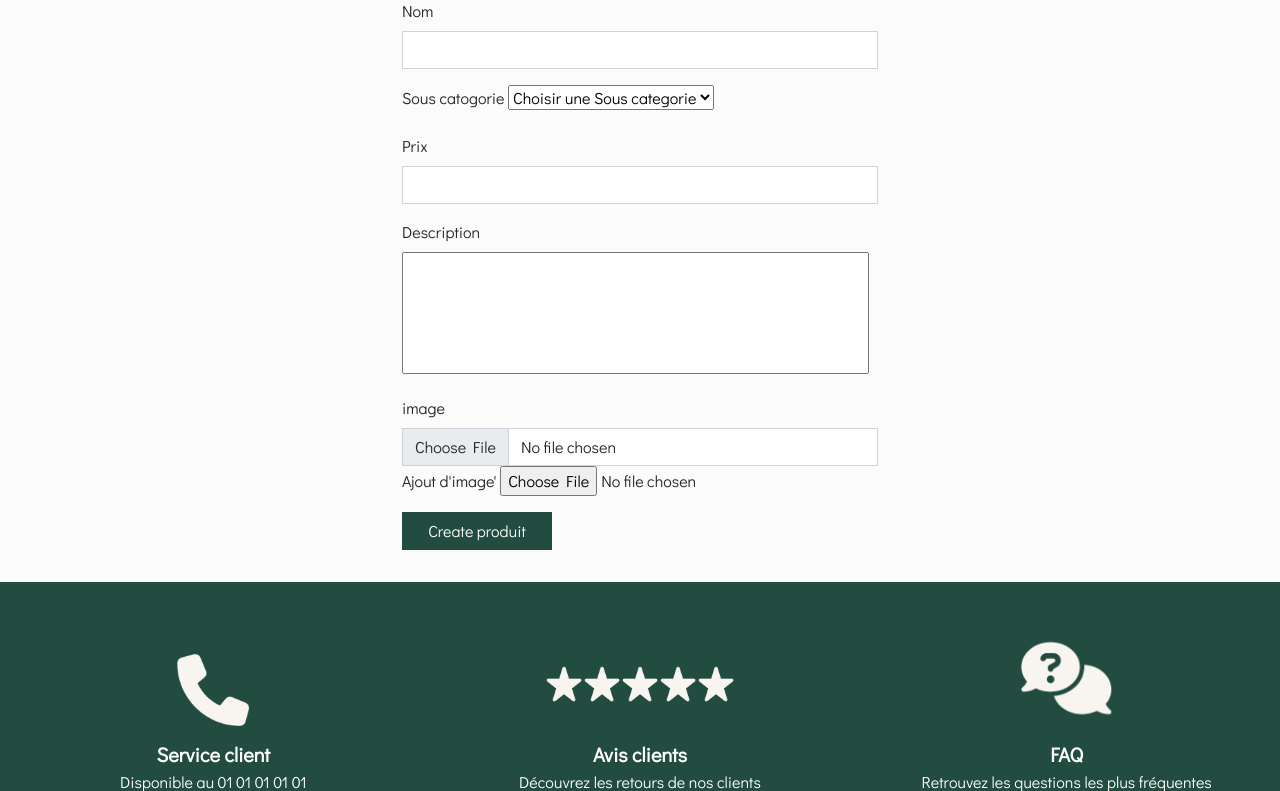
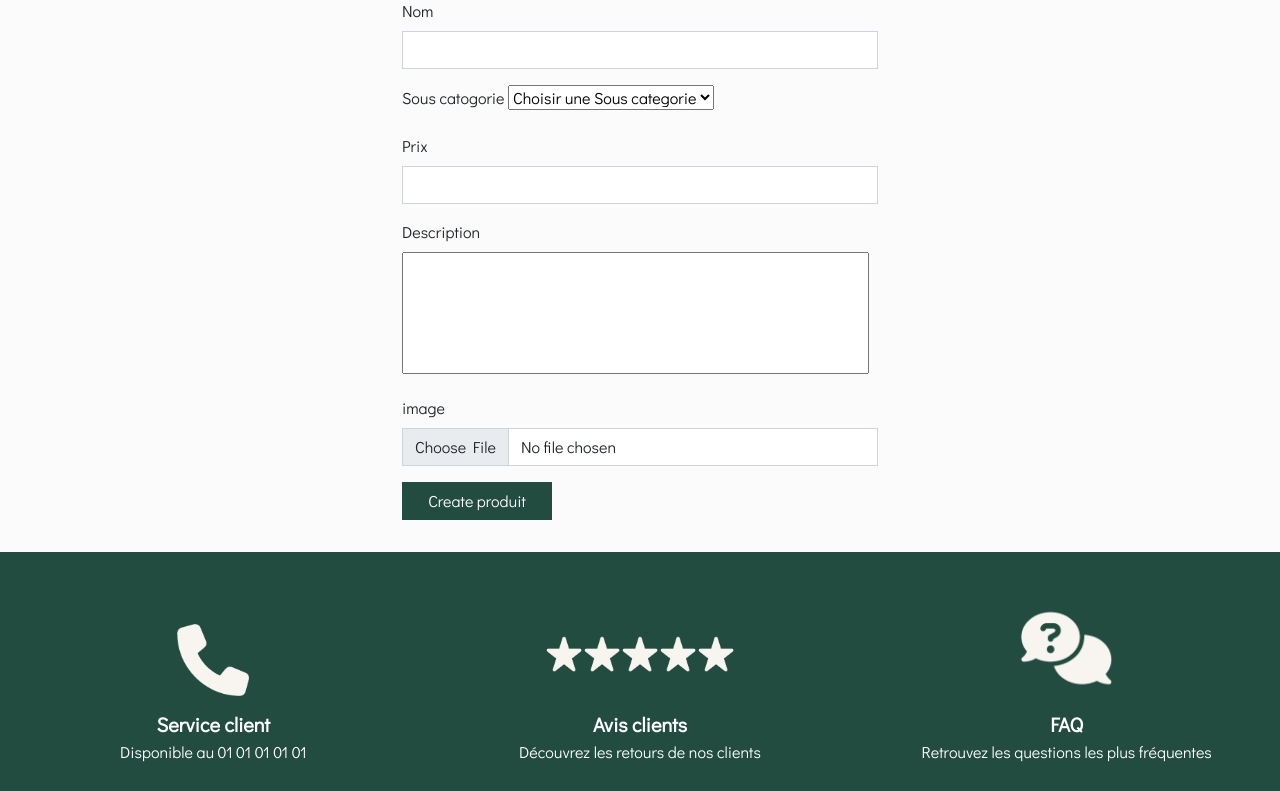
Before and after one commit to WildCodeSchool/2023-02-PHP-Bordeaux-SwiftForce, a PHP site: template src/View/product/addProduct.html.twig in a window 1280 px wide. Shown: the part 178-969 px from the top of the page. Run offline with PHP 8.4, Linux system fonts and the light colour scheme; the template is opened without the code that fills it, so the values that code supplies are empty; some libraries are stand-ins or nearby versions.

Commit message:
last update form

```diff
--- a/src/View/product/_form.html.twig
+++ b/src/View/product/_form.html.twig
@@ -31,8 +31,6 @@
             <div class="mb-3">
                 <label for="image" class="form-label">image</label>
                 <input class="form-control" type="file" id="image" name="image">
-                <label for="imageUpload">Ajout d'image'</label>
-                <input type="file" name="file" id="imageUpload">
 
             </div>
             <div class="mb-3">
```
